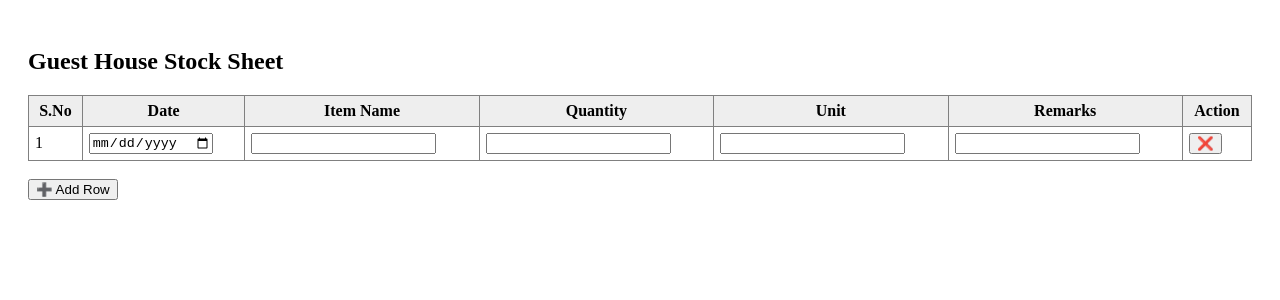
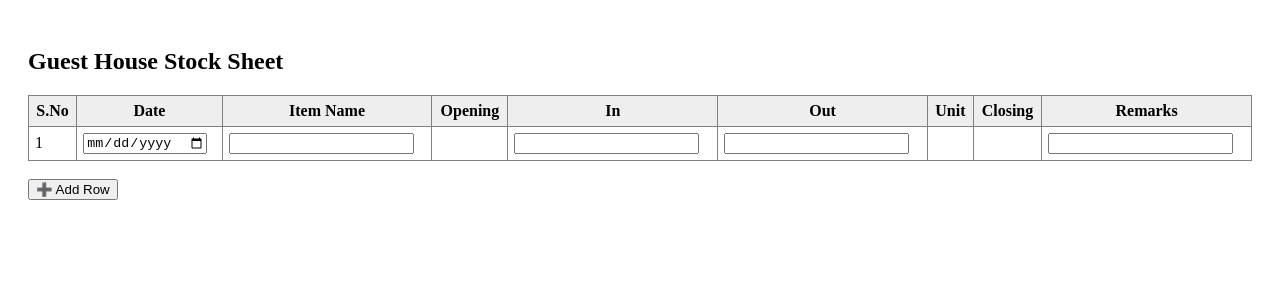
Before and after one commit to sngxworld-cmyk/stock-sheet-GH, a React (Vite) app in the folder frontend/: page / in a window 1280 px wide. Shown: the top 300 px of the page. Built offline with nearby package versions, Linux system fonts and the light colour scheme.

Commit message:
Update main.jsx

```diff
--- a/frontend/src/main.jsx
+++ b/frontend/src/main.jsx
@@ -1,93 +1,116 @@
 import React from "react";
 import ReactDOM from "react-dom/client";
-import { useState } from "react";
+import { useState, useEffect } from "react";
 
-const HEADERS = [
-  "S.No",
-  "Date",
-  "Item Name",
-  "Quantity",
-  "Unit",
-  "Remarks"
-];
+function getUnit(item) {
+  const countable = ["soap", "bottle", "chair", "bed", "packet"];
+  const weight = ["rice", "sugar", "flour"];
+  const liquid = ["oil", "milk", "water"];
+
+  const name = item.toLowerCase();
+
+  if (countable.some((x) => name.includes(x))) return "Nos";
+  if (liquid.some((x) => name.includes(x))) return "L";
+  if (weight.some((x) => name.includes(x))) return "Kg";
+
+  return "";
+}
 
 function App() {
   const [rows, setRows] = useState([
-    { date: "", item: "", qty: "", unit: "", remarks: "" }
+    {
+      date: "",
+      item: "",
+      open: 0,
+      inQty: "",
+      outQty: "",
+      unit: "",
+      close: 0,
+      remarks: ""
+    }
   ]);
 
-  const addRow = () => {
-    setRows([...rows, { date: "", item: "", qty: "", unit: "", remarks: "" }]);
+  useEffect(() => {
+    const updated = rows.map((r) => {
+      const open = Number(r.open) || 0;
+      const inQ = Number(r.inQty) || 0;
+      const outQ = Number(r.outQty) || 0;
+
+      return {
+        ...r,
+        unit: getUnit(r.item),
+        close: open + inQ - outQ
+      };
+    });
+    setRows(updated);
+    // eslint-disable-next-line
+  }, [rows.map(r => `${r.item}${r.inQty}${r.outQty}`).join()]);
+
+  const updateRow = (i, key, value) => {
+    const copy = [...rows];
+    copy[i][key] = value;
+    setRows(copy);
   };
 
-  const updateRow = (index, key, value) => {
-    const updated = [...rows];
-    updated[index][key] = value;
-    setRows(updated);
-  };
-
-  const deleteRow = (index) => {
-    setRows(rows.filter((_, i) => i !== index));
+  const addRow = () => {
+    setRows([
+      ...rows,
+      { date: "", item: "", open: 0, inQty: "", outQty: "", unit: "", close: 0, remarks: "" }
+    ]);
   };
 
   return (
     <div style={{ padding: 20 }}>
       <h2>Guest House Stock Sheet</h2>
 
-      <table border="1" cellPadding="6" style={{ borderCollapse: "collapse", width: "100%" }}>
+      <table border="1" cellPadding="6" style={{ width: "100%", borderCollapse: "collapse" }}>
         <thead style={{ background: "#eee" }}>
           <tr>
-            {HEADERS.map((h) => (
-              <th key={h}>{h}</th>
-            ))}
-            <th>Action</th>
+            <th>S.No</th>
+            <th>Date</th>
+            <th>Item Name</th>
+            <th>Opening</th>
+            <th>In</th>
+            <th>Out</th>
+            <th>Unit</th>
+            <th>Closing</th>
+            <th>Remarks</th>
           </tr>
         </thead>
 
         <tbody>
-          {rows.map((row, i) => (
+          {rows.map((r, i) => (
             <tr key={i}>
               <td>{i + 1}</td>
 
               <td>
-                <input
-                  type="date"
-                  value={row.date}
-                  onChange={(e) => updateRow(i, "date", e.target.value)}
-                />
+                <input type="date" value={r.date}
+                  onChange={(e) => updateRow(i, "date", e.target.value)} />
               </td>
 
               <td>
-                <input
-                  value={row.item}
-                  onChange={(e) => updateRow(i, "item", e.target.value)}
-                />
+                <input value={r.item}
+                  onChange={(e) => updateRow(i, "item", e.target.value)} />
+              </td>
+
+              <td>{r.open || ""}</td>
+
+              <td>
+                <input type="number" value={r.inQty}
+                  onChange={(e) => updateRow(i, "inQty", e.target.value)} />
               </td>
 
               <td>
-                <input
-                  type="number"
-                  value={row.qty}
-                  onChange={(e) => updateRow(i, "qty", e.target.value)}
-                />
+                <input type="number" value={r.outQty}
+                  onChange={(e) => updateRow(i, "outQty", e.target.value)} />
               </td>
 
-              <td>
-                <input
-                  value={row.unit}
-                  onChange={(e) => updateRow(i, "unit", e.target.value)}
-                />
-              </td>
+              <td>{r.unit}</td>
+              <td>{r.close || ""}</td>
 
               <td>
-                <input
-                  value={row.remarks}
-                  onChange={(e) => updateRow(i, "remarks", e.target.value)}
-                />
-              </td>
-
-              <td>
-                <button onClick={() => deleteRow(i)}>❌</button>
+                <input value={r.remarks}
+                  onChange={(e) => updateRow(i, "remarks", e.target.value)} />
               </td>
             </tr>
           ))}
@@ -100,8 +123,4 @@ function App() {
   );
 }
 
-ReactDOM.createRoot(document.getElementById("root")).render(
-  <React.StrictMode>
-    <App />
-  </React.StrictMode>
-);
+ReactDOM.createRoot(document.getElementById("root")).render(<App />);
```
